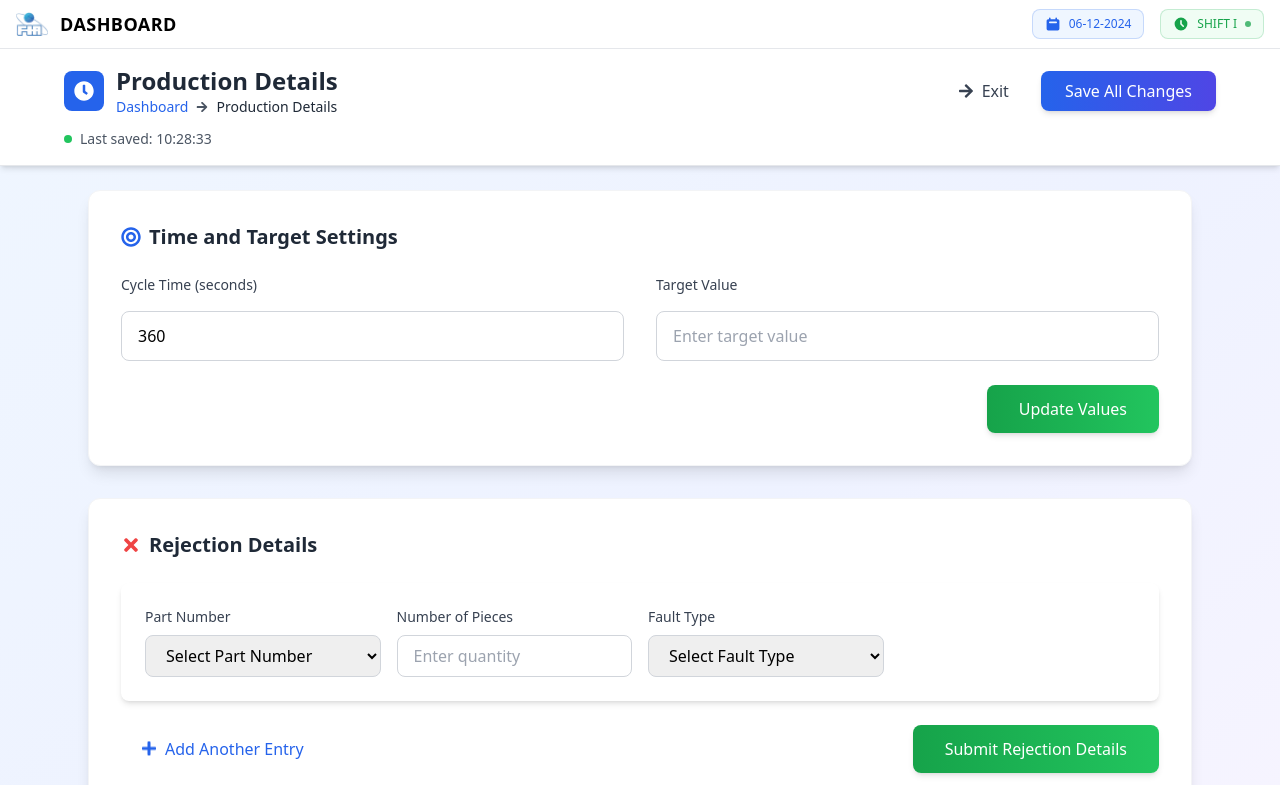
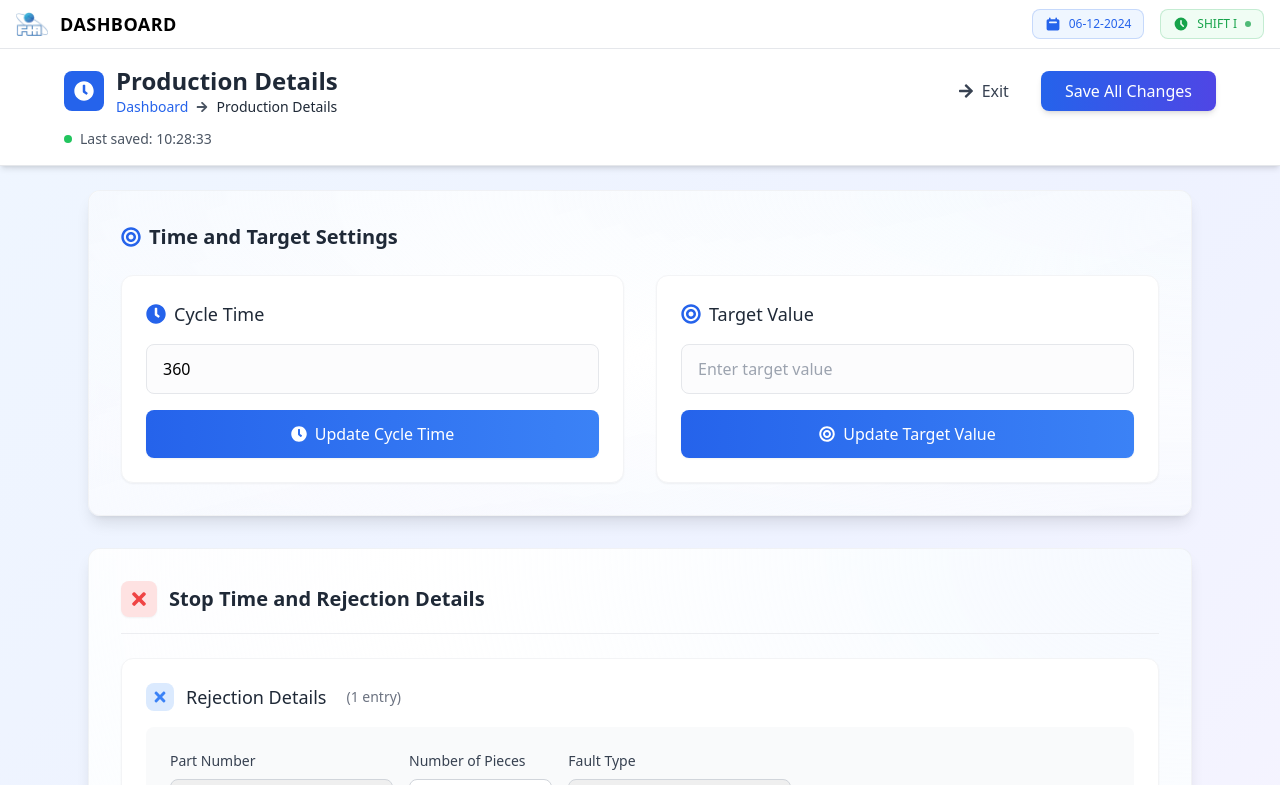
Before and after one commit to SanjaiPandimurugan/Dashboard, a React (Vite) app: page /cycle-time in a window 1280 px wide. Built offline with nearby package versions, Linux system fonts and the light colour scheme.

Commit message:
first commit

```diff
--- a/src/components/CycleTimeDetails.jsx
+++ b/src/components/CycleTimeDetails.jsx
@@ -1,6 +1,6 @@
 import React, { useState } from 'react';
 import { useNavigate } from 'react-router-dom';
-import { FaClock, FaEdit, FaTimes, FaArrowRight, FaBullseye, FaPlus, FaTrash } from 'react-icons/fa';
+import { FaClock, FaEdit, FaTimes, FaArrowRight, FaBullseye, FaPlus, FaTrash, FaCheck } from 'react-icons/fa';
 import { format } from 'date-fns';
 import { toast } from 'react-toastify';
 
@@ -19,6 +19,19 @@ const Breadcrumb = () => (
     </span>
     <FaArrowRight className="w-3 h-3" />
     <span className="font-medium text-gray-800">Production Details</span>
+  </div>
+);
+
+// Success message component for reusability
+const SuccessMessage = ({ message }) => (
+  <div className="absolute bottom-4 left-1/2 transform -translate-x-1/2
+                  bg-green-50 border border-green-200 text-green-700 px-4 py-2
+                  rounded-lg shadow-md flex items-center gap-2
+                  animate-fade-in-up">
+    <div className="bg-green-100 rounded-full p-1">
+      <FaCheck className="w-3 h-3" />
+    </div>
+    <span className="font-medium text-sm">{message}</span>
   </div>
 );
 
@@ -80,6 +93,10 @@ function CycleTimeDetails() {
   const [hasChanges, setHasChanges] = useState(false);
   const [cycleTime, setCycleTime] = useState('360');
   const [targetValue, setTargetValue] = useState('');
+  const [cycleTimeSuccess, setCycleTimeSuccess] = useState(false);
+  const [targetValueSuccess, setTargetValueSuccess] = useState(false);
+  const [rejectionSuccess, setRejectionSuccess] = useState(false);
+  const [stopTimeSuccess, setStopTimeSuccess] = useState(false);
 
   const handleEdit = (field, value) => {
     setEditingField(field);
@@ -177,32 +194,55 @@ function CycleTimeDetails() {
 
   const handleCycleTimeSubmit = () => {
     if (cycleTime) {
+      setCycleTimeSuccess(true);
       toast.success('Cycle time updated successfully!', {
         position: "top-right",
-        autoClose: 2000
+        autoClose: 2000,
+        hideProgressBar: false,
+        closeOnClick: true,
+        pauseOnHover: true,
+        draggable: true,
+      });
+      // Reset success message after 3 seconds
+      setTimeout(() => setCycleTimeSuccess(false), 3000);
+    } else {
+      toast.error('Please enter a cycle time value', {
+        position: "top-right",
+        autoClose: 2000,
       });
     }
   };
 
   const handleTargetSubmit = () => {
     if (targetValue) {
+      setTargetValueSuccess(true);
       toast.success('Target value updated successfully!', {
         position: "top-right",
-        autoClose: 2000
+        autoClose: 2000,
+        hideProgressBar: false,
+        closeOnClick: true,
+        pauseOnHover: true,
+        draggable: true,
       });
+      // Reset success message after 3 seconds
+      setTimeout(() => setTargetValueSuccess(false), 3000);
     } else {
       toast.error('Please enter a target value', {
         position: "top-right",
-        autoClose: 2000
+        autoClose: 2000,
       });
     }
   };
 
   const handleSectionSubmit = (section) => {
-    toast.success(`${section} updated successfully!`, {
-      position: "top-right",
-      autoClose: 2000
-    });
+    if (section === 'Rejection details') {
+      setRejectionSuccess(true);
+      setTimeout(() => setRejectionSuccess(false), 3000);
+    } else if (section === 'Stop time details') {
+      setStopTimeSuccess(true);
+      setTimeout(() => setStopTimeSuccess(false), 3000);
+    }
+    toast.success(`${section} updated successfully!`);
   };
 
   const renderField = (section, label, field, value, unit, icon) => (
@@ -258,9 +298,10 @@ function CycleTimeDetails() {
   );
 
   const renderRejectionEntry = (entry) => (
-    <div key={entry.id} className="bg-white p-6 rounded-lg shadow-md mb-4">
-      <div className="grid grid-cols-1 md:grid-cols-4 gap-4">
-        <div>
+    <div key={entry.id} className="bg-gray-50 p-6 rounded-lg mb-4">
+      <div className="grid grid-cols-1 md:grid-cols-12 gap-4 items-end">
+        {/* Part Number */}
+        <div className="md:col-span-3">
           <label className="block text-sm font-medium text-gray-700 mb-2">
             Part Number
           </label>
@@ -276,7 +317,8 @@ function CycleTimeDetails() {
           </select>
         </div>
 
-        <div>
+        {/* Number of Pieces */}
+        <div className="md:col-span-2">
           <label className="block text-sm font-medium text-gray-700 mb-2">
             Number of Pieces
           </label>
@@ -294,7 +336,8 @@ function CycleTimeDetails() {
           />
         </div>
 
-        <div>
+        {/* Fault Type */}
+        <div className="md:col-span-3">
           <label className="block text-sm font-medium text-gray-700 mb-2">
             Fault Type
           </label>
@@ -310,8 +353,9 @@ function CycleTimeDetails() {
           </select>
         </div>
 
+        {/* Other Fault */}
         {entry.fault === 'Others' && (
-          <div>
+          <div className="md:col-span-3">
             <label className="block text-sm font-medium text-gray-700 mb-2">
               Specify Other Fault
             </label>
@@ -325,13 +369,19 @@ function CycleTimeDetails() {
           </div>
         )}
 
+        {/* Delete Button */}
         {rejectionEntries.length > 1 && (
+          <div className="md:col-span-1 flex justify-center">
             <button
               onClick={() => removeRejectionEntry(entry.id)}
-            className="absolute top-4 right-4 text-red-500 hover:text-red-700 transition-colors"
+              className="px-3 py-2 text-red-500 hover:text-red-700 transition-colors
+                       hover:bg-red-50 rounded-lg focus:outline-none focus:ring-2
+                       focus:ring-red-500/20"
+              title="Remove Entry"
             >
-            <FaTrash />
+              <FaTrash className="w-5 h-5" />
             </button>
+          </div>
         )}
       </div>
     </div>
@@ -482,20 +532,30 @@ function CycleTimeDetails() {
         </div>
       </div>
 
-      {/* Main Content - remains the same */}
+      {/* Main Content with new background */}
       <div className="max-w-6xl mx-auto p-6 space-y-8">
-        {/* Rest of the components remain the same */}
-        <CardWrapper className="p-8 border border-gray-100">
+        <CardWrapper className="p-8 relative bg-white/80 backdrop-blur-sm border border-gray-200/50
+                             bg-[radial-gradient(ellipse_at_top_right,_var(--tw-gradient-stops))]
+                             from-blue-50/50 via-white to-indigo-50/30">
+          <div className="absolute inset-0 bg-grid-blue-500/[0.05] -z-10"></div>
+          <div className="absolute inset-0 bg-gradient-to-br from-blue-100/20 via-transparent to-indigo-100/20 -z-10 rounded-xl"></div>
+
           <h2 className="text-xl font-semibold text-gray-800 mb-6 flex items-center gap-2">
             <FaBullseye className="text-blue-600" />
             Time and Target Settings
           </h2>
+
           <div className="grid grid-cols-1 md:grid-cols-2 gap-8">
-            {/* Enhanced Cycle Time Input */}
-            <div className="space-y-2">
-              <label className="block text-sm font-medium text-gray-700 mb-2">
-                Cycle Time (seconds)
-              </label>
+            {/* Cycle Time Card */}
+            <div className="bg-white rounded-xl shadow-sm border border-gray-100 p-6 hover:shadow-md transition-all duration-300">
+              <div className="flex items-center justify-between mb-4">
+                <div className="flex items-center gap-2">
+                  <FaClock className="text-blue-600 w-5 h-5" />
+                  <h3 className="text-lg font-medium text-gray-800">Cycle Time</h3>
+                </div>
+              </div>
+
+              <div className="space-y-4">
                 <input
                   type="text"
                   value={cycleTime}
@@ -505,18 +565,42 @@ function CycleTimeDetails() {
                       setCycleTime(value);
                     }
                   }}
-                className="w-full px-4 py-3 border border-gray-300 rounded-lg
+                  className="w-full px-4 py-3 border border-gray-200 rounded-lg
                            focus:outline-none focus:ring-2 focus:ring-blue-500/20
-                         focus:border-blue-500 transition-all duration-200"
+                           focus:border-blue-500 bg-gray-50/50"
                   placeholder="Enter cycle time"
                 />
+
+                <button
+                  onClick={handleCycleTimeSubmit}
+                  className="w-full px-6 py-3 bg-gradient-to-r from-blue-600 to-blue-500
+                           hover:from-blue-700 hover:to-blue-600 text-white
+                           font-medium rounded-lg transition duration-300
+                           shadow-sm hover:shadow-md flex items-center justify-center gap-2"
+                >
+                  <FaClock className="w-4 h-4" />
+                  Update Cycle Time
+                </button>
               </div>
 
-            {/* Enhanced Target Value Input */}
-            <div className="space-y-2">
-              <label className="block text-sm font-medium text-gray-700 mb-2">
-                Target Value
-              </label>
+              {cycleTimeSuccess && (
+                <div className="mt-4 flex items-center gap-2 text-green-600 bg-green-50 p-3 rounded-lg">
+                  <FaCheck className="w-4 h-4" />
+                  <span className="text-sm font-medium">Successfully updated cycle time</span>
+                </div>
+              )}
+            </div>
+
+            {/* Target Value Card */}
+            <div className="bg-white rounded-xl shadow-sm border border-gray-100 p-6 hover:shadow-md transition-all duration-300">
+              <div className="flex items-center justify-between mb-4">
+                <div className="flex items-center gap-2">
+                  <FaBullseye className="text-blue-600 w-5 h-5" />
+                  <h3 className="text-lg font-medium text-gray-800">Target Value</h3>
+                </div>
+              </div>
+
+              <div className="space-y-4">
                 <input
                   type="text"
                   value={targetValue}
@@ -526,87 +610,142 @@ function CycleTimeDetails() {
                       setTargetValue(value);
                     }
                   }}
-                className="w-full px-4 py-3 border border-gray-300 rounded-lg
+                  className="w-full px-4 py-3 border border-gray-200 rounded-lg
                            focus:outline-none focus:ring-2 focus:ring-blue-500/20
-                         focus:border-blue-500 transition-all duration-200"
+                           focus:border-blue-500 bg-gray-50/50"
                   placeholder="Enter target value"
                 />
+
+                <button
+                  onClick={handleTargetSubmit}
+                  className="w-full px-6 py-3 bg-gradient-to-r from-blue-600 to-blue-500
+                           hover:from-blue-700 hover:to-blue-600 text-white
+                           font-medium rounded-lg transition duration-300
+                           shadow-sm hover:shadow-md flex items-center justify-center gap-2"
+                >
+                  <FaBullseye className="w-4 h-4" />
+                  Update Target Value
+                </button>
+              </div>
+
+              {targetValueSuccess && (
+                <div className="mt-4 flex items-center gap-2 text-green-600 bg-green-50 p-3 rounded-lg">
+                  <FaCheck className="w-4 h-4" />
+                  <span className="text-sm font-medium">Successfully updated target value</span>
+                </div>
+              )}
+            </div>
+          </div>
+        </CardWrapper>
+
+        {/* Combined Stop Time and Rejection Details Section */}
+        <CardWrapper className="p-8 relative bg-white/80 backdrop-blur-sm border border-gray-200/50
+                             bg-[radial-gradient(ellipse_at_top_right,_var(--tw-gradient-stops))]
+                             from-blue-50/50 via-white to-indigo-50/30">
+          <h2 className="text-xl font-semibold text-gray-800 mb-6 flex items-center gap-3 pb-4
+                      border-b border-gray-200/70 relative">
+            <div className="p-2 bg-red-100 rounded-lg shadow-sm">
+              <FaTimes className="text-red-500 w-5 h-5" />
+            </div>
+            <span>Stop Time and Rejection Details</span>
+            {hasChanges && (
+              <span className="ml-auto text-xs bg-yellow-100 text-yellow-700 px-3 py-1
+                            rounded-full font-medium animate-pulse shadow-sm">
+                Unsaved Changes
+              </span>
+            )}
+          </h2>
+
+          <div className="space-y-8">
+            {/* Rejection Entries */}
+            <div className="bg-white p-6 rounded-xl shadow-sm border border-gray-100">
+              <h3 className="text-lg font-medium text-gray-800 mb-4 flex items-center gap-3">
+                <div className="p-1.5 bg-blue-100 rounded-lg">
+                  <FaTimes className="text-blue-500 w-4 h-4" />
+                </div>
+                Rejection Details
+                <span className="text-sm text-gray-500 font-normal ml-2">
+                  ({rejectionEntries.length} {rejectionEntries.length === 1 ? 'entry' : 'entries'})
+                </span>
+              </h3>
+              <div className="space-y-4">
+                {rejectionEntries.map(entry => renderRejectionEntry(entry))}
+              </div>
+              <button
+                onClick={addRejectionEntry}
+                className="flex items-center gap-2 px-5 py-2.5 mt-4 text-blue-600 hover:text-blue-700
+                         font-medium transition-all duration-300 hover:bg-blue-50 rounded-lg
+                         border border-blue-200 hover:border-blue-300 shadow-sm hover:shadow"
+              >
+                <FaPlus className="animate-bounce" /> Add Another Rejection Entry
+              </button>
+            </div>
+
+            {/* Stop Time Entries */}
+            <div className="bg-white p-6 rounded-xl shadow-sm border border-gray-100">
+              <h3 className="text-lg font-medium text-gray-800 mb-4 flex items-center gap-3">
+                <div className="p-1.5 bg-indigo-100 rounded-lg">
+                  <FaClock className="text-indigo-500 w-4 h-4" />
+                </div>
+                Stop Time Details
+                <span className="text-sm text-gray-500 font-normal ml-2">
+                  ({stopTimeEntries.length} {stopTimeEntries.length === 1 ? 'entry' : 'entries'})
+                </span>
+              </h3>
+              <div className="space-y-4">
+                {stopTimeEntries.map(entry => renderStopTimeEntry(entry))}
+              </div>
+              <button
+                onClick={addStopTimeEntry}
+                className="flex items-center gap-2 px-5 py-2.5 mt-4 text-indigo-600 hover:text-indigo-700
+                         font-medium transition-all duration-300 hover:bg-indigo-50 rounded-lg
+                         border border-indigo-200 hover:border-indigo-300 shadow-sm hover:shadow"
+              >
+                <FaPlus className="animate-bounce" /> Add Stop Time Entry
+              </button>
             </div>
           </div>
 
-          {/* Enhanced Submit Button */}
-          <div className="flex justify-end mt-6">
+          {/* Common Submit Button */}
+          <div className="flex justify-end mt-8 pt-6 border-t border-gray-200">
             <button
               onClick={() => {
-                handleCycleTimeSubmit();
-                handleTargetSubmit();
+                handleSectionSubmit('Rejection details');
+                handleSectionSubmit('Stop time details');
               }}
-              className="px-8 py-3 bg-gradient-to-r from-green-600 to-green-500
-                       hover:from-green-700 hover:to-green-600 text-white
-                       font-medium rounded-lg transition duration-300
-                       min-w-[120px] shadow-md hover:shadow-lg transform hover:-translate-y-0.5"
+              className="px-8 py-3 bg-gradient-to-r from-blue-600 to-blue-500
+                        hover:from-blue-700 hover:to-blue-600 text-white font-medium rounded-lg
+                        shadow-md hover:shadow-lg transition-all duration-300 transform hover:-translate-y-0.5
+                        flex items-center gap-2"
             >
-              Update Values
+              <FaCheck className="w-4 h-4" />
+              Submit All Details
             </button>
           </div>
-        </CardWrapper>
 
-        <CardWrapper className="p-8 border border-gray-100">
-          <h3 className="text-xl font-semibold text-gray-800 mb-6 flex items-center gap-2">
-            <FaTimes className="text-red-500" />
-            Rejection Details
-          </h3>
-
-          <div className="space-y-4">
-            {rejectionEntries.map(entry => renderRejectionEntry(entry))}
+          {/* Success Messages with improved styling */}
+          {(rejectionSuccess || stopTimeSuccess) && (
+            <div className="absolute bottom-4 right-4 space-y-2">
+              {rejectionSuccess && (
+                <div className="bg-green-50 border border-green-100 text-green-700 px-4 py-2
+                            rounded-lg shadow-lg flex items-center gap-2 animate-fade-in-up">
+                  <div className="bg-green-100 rounded-full p-1">
+                    <FaCheck className="w-3 h-3" />
                   </div>
-
-          <div className="flex items-center justify-between mt-6">
-            <button
-              onClick={addRejectionEntry}
-              className="flex items-center gap-2 px-5 py-2.5 text-blue-600 hover:text-blue-700
-                       font-medium transition-colors hover:bg-blue-50 rounded-lg"
-            >
-              <FaPlus className="animate-bounce" /> Add Another Entry
-            </button>
-            <button
-              onClick={() => handleSectionSubmit('Rejection details')}
-              className="px-8 py-3 bg-gradient-to-r from-green-600 to-green-500
-                       hover:from-green-700 hover:to-green-600 text-white
-                       font-medium rounded-lg transition duration-300 shadow-md
-                       hover:shadow-lg transform hover:-translate-y-0.5"
-            >
-              Submit Rejection Details
-            </button>
+                  <span className="font-medium text-sm">Successfully submitted rejection details</span>
                 </div>
-        </CardWrapper>
-
-        <CardWrapper className="p-8 border border-gray-100">
-          <h2 className="text-xl font-semibold text-gray-800 mb-6 flex items-center gap-2">
-            <FaClock className="text-orange-500" />
-            Stop Time Details
-          </h2>
-          <div className="space-y-4">
-            {stopTimeEntries.map(entry => renderStopTimeEntry(entry))}
+              )}
+              {stopTimeSuccess && (
+                <div className="bg-green-50 border border-green-100 text-green-700 px-4 py-2
+                            rounded-lg shadow-lg flex items-center gap-2 animate-fade-in-up">
+                  <div className="bg-green-100 rounded-full p-1">
+                    <FaCheck className="w-3 h-3" />
                   </div>
-          <div className="flex items-center justify-between mt-6">
-            <button
-              onClick={addStopTimeEntry}
-              className="flex items-center gap-2 px-5 py-2.5 text-blue-600 hover:text-blue-700
-                       font-medium transition-colors hover:bg-blue-50 rounded-lg"
-            >
-              <FaPlus className="animate-bounce" /> Add Stop Time Entry
-            </button>
-            <button
-              onClick={() => handleSectionSubmit('Stop time details')}
-              className="px-8 py-3 bg-gradient-to-r from-green-600 to-green-500
-                       hover:from-green-700 hover:to-green-600 text-white
-                       font-medium rounded-lg transition duration-300 shadow-md
-                       hover:shadow-lg transform hover:-translate-y-0.5"
-            >
-              Submit Stop Time Details
-            </button>
+                  <span className="font-medium text-sm">Successfully submitted stop time details</span>
                 </div>
+              )}
+            </div>
+          )}
         </CardWrapper>
       </div>
     </div>
--- a/src/components/SecondRow.jsx
+++ b/src/components/SecondRow.jsx
@@ -30,7 +30,7 @@ function SecondRow() {
   ];
 
   const ValueBox = ({ title, value }) => {
-    const boxColor = title === 'PLAN' ? PLAN_COLOR : ACTUAL_COLOR;
+    const boxColor = title === 'PLAN' ? '#16a34a' : '#ef4444'; // Green for PLAN, Red for ACTUAL
 
     return (
       <div className="bg-white h-full border border-gray-200 rounded-lg shadow-md hover:shadow-lg transition-all duration-300">
@@ -159,10 +159,10 @@ function SecondRow() {
         {/* Plan/Actual */}
         <div className="col-span-3 grid grid-cols-2 gap-2">
           <div className="h-[210px]">
-            <ValueBox title="PLAN" value="360" />
+            <ValueBox title="ACTUAL" value="525" />
           </div>
           <div className="h-[210px]">
-            <ValueBox title="ACTUAL" value="270" />
+            <ValueBox title="PLAN" value="650" />
           </div>
         </div>
 
```
Also changed, not shown: src/components/FirstRow.jsx (+12 -12 lines). Lines whose indentation alone changed are shown as unchanged.
